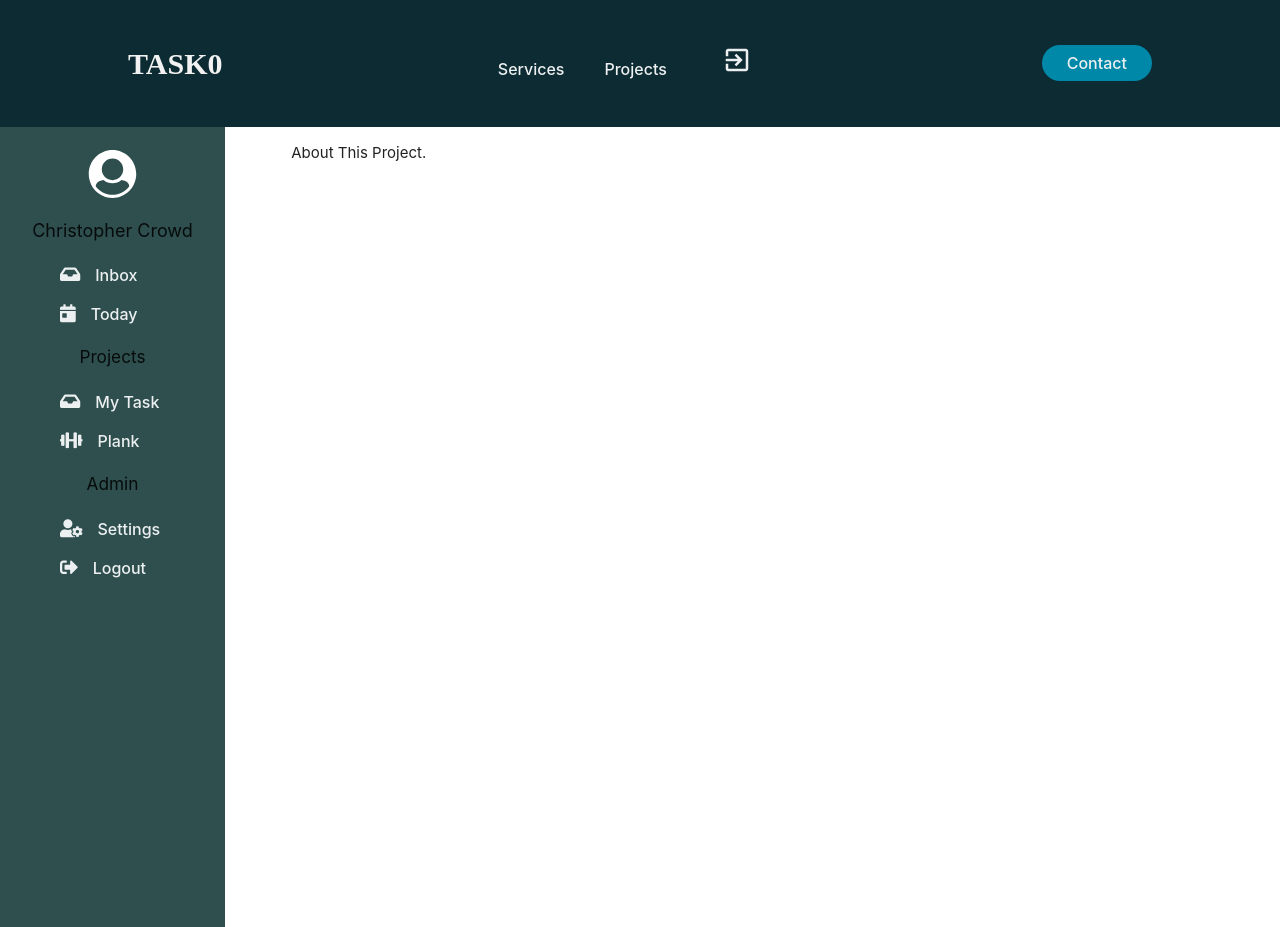
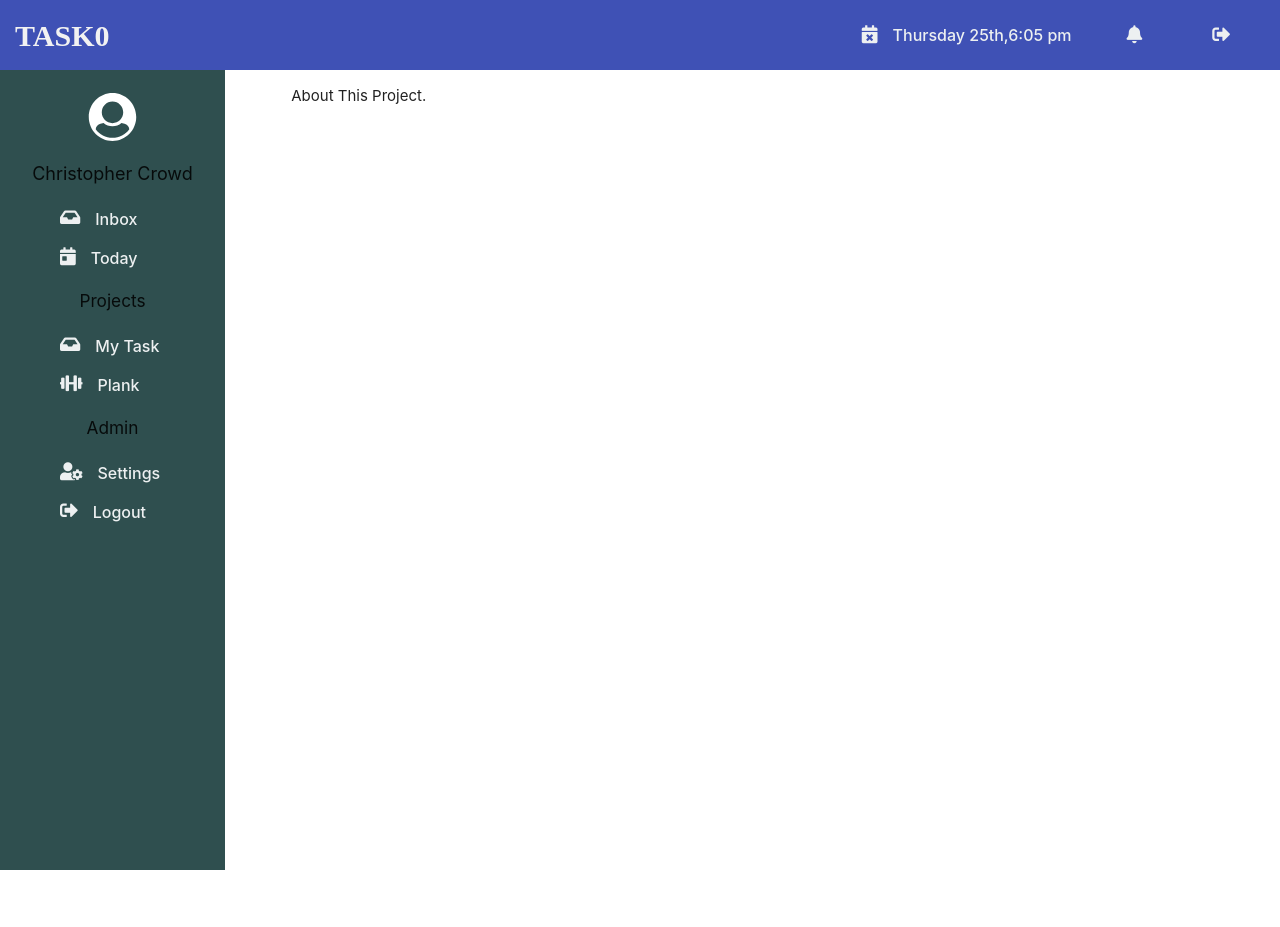
Before and after one commit to zenonn37/tasks, a React (Create React App) app: page /about in a window 1280 px wide. After the commit the page ends 870 px from the top, so only its background shows below. Built offline with nearby package versions, Linux system fonts and the light colour scheme.

Commit message:
header bar layout complete, added color palette

```diff
--- a/src/components/navigation/Navbar.js
+++ b/src/components/navigation/Navbar.js
@@ -1,6 +1,8 @@
 import React from 'react';
 import { useDispatch } from 'react-redux';
 import { logOut } from '../../actions/auth.action';
+import { Link } from 'react-router-dom';
+import moment from 'moment';
 
 
 function Navbar() {
@@ -11,25 +13,29 @@ function Navbar() {
             <div>
                 <ul className="nav__links">
 
+                    <li>
+                        <i className="fas fa-calendar-times">
+
+                        </i>
+                        {moment().format('dddd  Do,h:mm a')}
+                    </li>
+
 
                     <li>
-                        <a href="#">Services</a>
+                        <i className="fas fa-bell point"></i>
+
                     </li>
+
                     <li>
-                        <a href="#">Projects</a>
-                    </li>
-                    <li>
-                        <i className="small material-icons point" onClick={() => dispatch(logOut())}>
+                        <i className="fas fa-sign-out-alt point" onClick={() => dispatch(logOut())}></i>
 
-                            exit_to_app
-                      </i>
                     </li>
 
                 </ul>
 
             </div>
 
-            <a className="cta" href="#"><button>Contact</button></a>
+
 
         </header>
     )
--- a/src/styles/mixins/_mixins.scss
+++ b/src/styles/mixins/_mixins.scss
@@ -1,3 +1,8 @@
 @mixin box-sizing($box-model) {
     box-sizing: $box-model;
 }
+
+@mixin transitions($time,$curve) {
+
+    transition: all $time $curve;
+}
--- /dev/null
+++ b/src/styles/modules/_header.scss
@@ -0,0 +1,57 @@
+// header {
+//     display: flex;
+//     justify-content: space-between;
+//     align-items: center;
+//     padding: 30px 10%;
+//     background-color: #0c2b33;
+
+//     button {
+//         padding: 9px 25px;
+//         background-color: rgba(0, 136, 169, 1);
+//         border: none;
+//         border-radius: 50px;
+//         cursor: pointer;
+//         transition: all 0.9s ease 0s;
+
+//         &:hover {
+//             background-color: rgba(0, 136, 169, 0.8);
+//         }
+
+//     }
+// }
+
+// .nav__links li {
+//     display: inline-block;
+//     padding: 0px 20px;
+
+//     a {
+//         transition: all 0.8s ease 0s;
+
+//         &:hover {
+//             color: #0088a9;
+//         }
+//     }
+
+// }
+
+header{
+    display: flex;
+    height:90px;
+    align-items: center;
+    justify-content: space-between;
+    background-color: $dark-primary;
+    padding: 1.5em;
+    @include transitions(.5s,ease-out);
+    &:hover{
+        background-color: $primary;
+        height:70px;
+        padding: 1.0em;
+    }
+    .nav__links > li{
+        display: inline;
+        padding: 0px 20px;
+    }
+
+
+
+}
--- a/src/styles/style.css
+++ b/src/styles/style.css
@@ -63,6 +63,34 @@
   padding-left: 1.5em;
 }
 
+header {
+  display: -webkit-box;
+  display: -ms-flexbox;
+  display: flex;
+  height: 90px;
+  -webkit-box-align: center;
+      -ms-flex-align: center;
+          align-items: center;
+  -webkit-box-pack: justify;
+      -ms-flex-pack: justify;
+          justify-content: space-between;
+  background-color: #303F9F;
+  padding: 1.5em;
+  -webkit-transition: all 0.5s ease-out;
+  transition: all 0.5s ease-out;
+}
+
+header:hover {
+  background-color: #3F51B5;
+  height: 70px;
+  padding: 1.0em;
+}
+
+header .nav__links > li {
+  display: inline;
+  padding: 0px 20px;
+}
+
 *,
 *:after,
 *:before {
@@ -76,7 +104,7 @@ html {
   height: 100%;
 }
 
-.body {
+body {
   height: 100vh;
 }
 
@@ -148,48 +176,6 @@ button {
   text-decoration: none;
 }
 
-header {
-  display: -webkit-box;
-  display: -ms-flexbox;
-  display: flex;
-  -webkit-box-pack: justify;
-      -ms-flex-pack: justify;
-          justify-content: space-between;
-  -webkit-box-align: center;
-      -ms-flex-align: center;
-          align-items: center;
-  padding: 30px 10%;
-  background-color: #0c2b33;
-}
-
-header button {
-  padding: 9px 25px;
-  background-color: #0088a9;
-  border: none;
-  border-radius: 50px;
-  cursor: pointer;
-  -webkit-transition: all 0.9s ease 0s;
-  transition: all 0.9s ease 0s;
-}
-
-header button:hover {
-  background-color: rgba(0, 136, 169, 0.8);
-}
-
-.nav__links li {
-  display: inline-block;
-  padding: 0px 20px;
-}
-
-.nav__links li a {
-  -webkit-transition: all 0.8s ease 0s;
-  transition: all 0.8s ease 0s;
-}
-
-.nav__links li a:hover {
-  color: #0088a9;
-}
-
 .sidebar {
   height: 100vh;
 }
--- a/src/styles/style.scss
+++ b/src/styles/style.scss
@@ -1,5 +1,9 @@
+@import './variables';
+@import './mixins/mixins';
+
 @import './modules/sidebar';
-@import './mixins/mixins';
+
+@import './modules/header';
 
 *,
 *:after,
@@ -13,7 +17,7 @@ html{
 }
 
 
-.body{
+body{
     height: 100vh;
 
 }
@@ -76,41 +80,7 @@ button {
     text-decoration: none;
 }
 
-header {
-    display: flex;
-    justify-content: space-between;
-    align-items: center;
-    padding: 30px 10%;
-    background-color: #0c2b33;
 
-    button {
-        padding: 9px 25px;
-        background-color: rgba(0, 136, 169, 1);
-        border: none;
-        border-radius: 50px;
-        cursor: pointer;
-        transition: all 0.9s ease 0s;
-
-        &:hover {
-            background-color: rgba(0, 136, 169, 0.8);
-        }
-
-    }
-}
-
-.nav__links li {
-    display: inline-block;
-    padding: 0px 20px;
-
-    a {
-        transition: all 0.8s ease 0s;
-
-        &:hover {
-            color: #0088a9;
-        }
-    }
-
-}
 
 
 
```
Also changed, not shown: src/styles/_variables.scss (added, +10 -0 lines), 1 other file (tests, documents, lock files or other folders).
